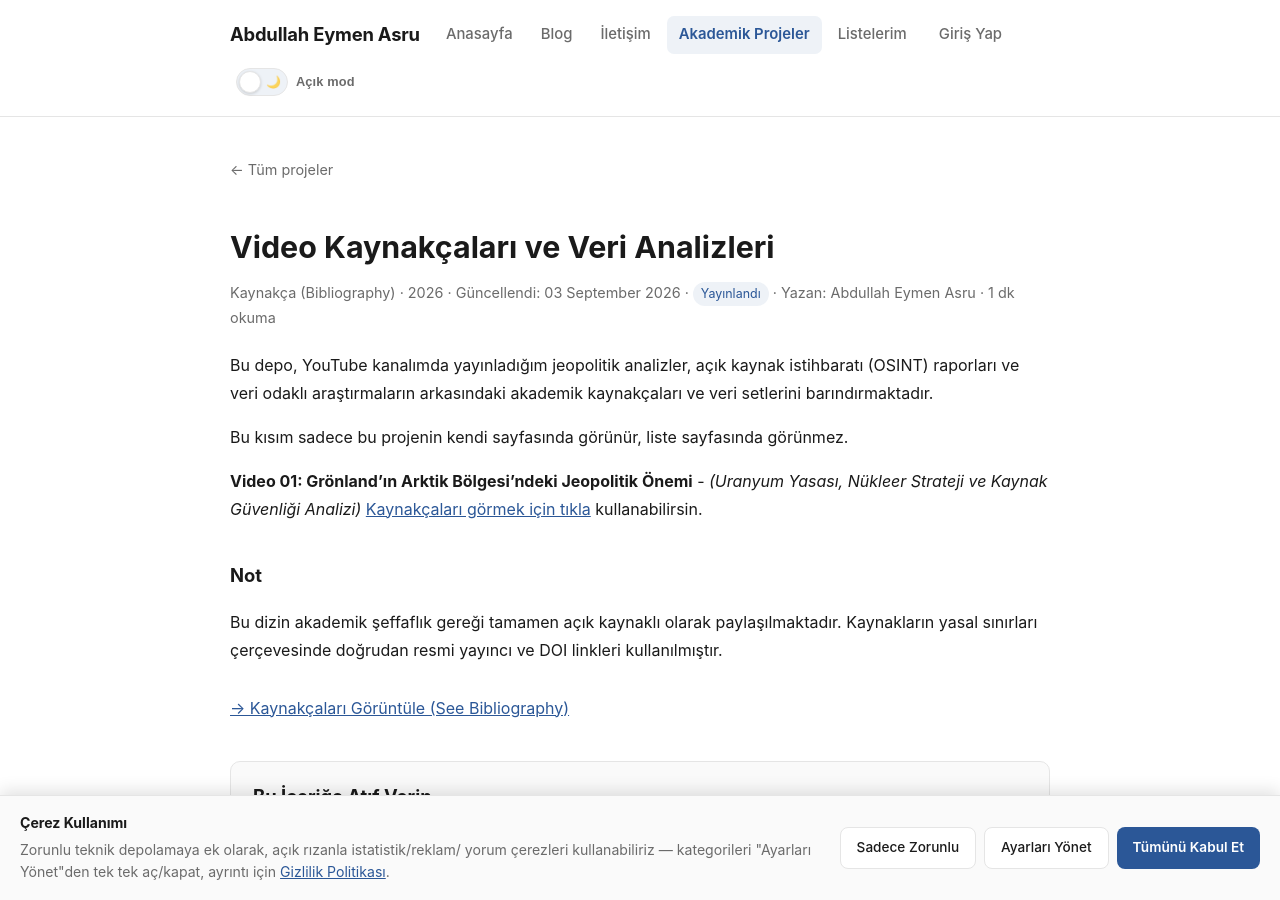
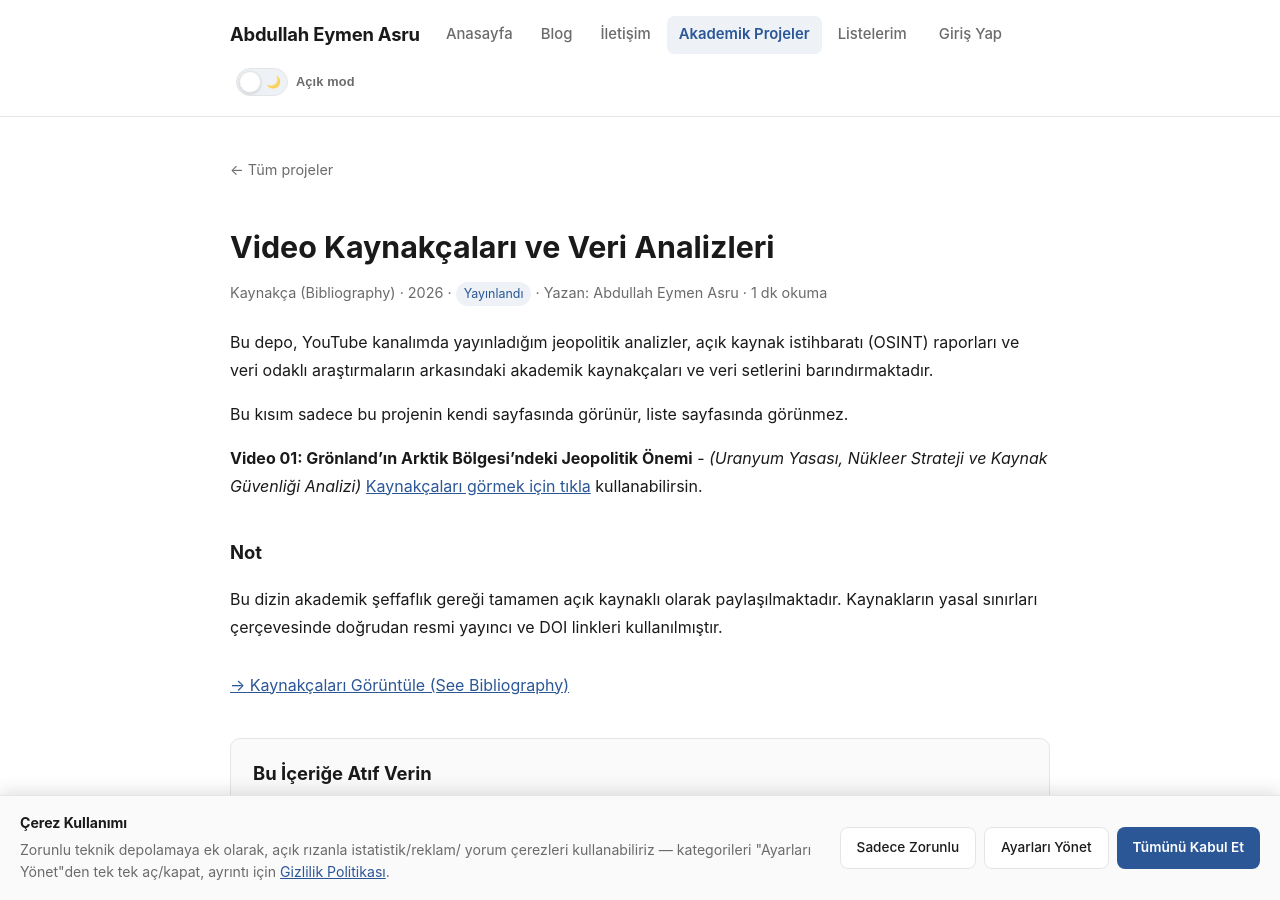
Before and after one commit to abdullah-eymen-asru/abdullah-eymen-asru.github.io, a Jekyll site: the page built from _projects/2026/akademik-kaynaklar.md, in a window 1280 px wide and 900 px high. Built offline with Jekyll 4.4.1, drawn with Linux system fonts in a browser that asks for light colours.

Commit message:
İçerik güncellendi: _projects/2026/akademik-kaynaklar.md

```diff
--- a/_projects/2026/akademik-kaynaklar.md
+++ b/_projects/2026/akademik-kaynaklar.md
@@ -1,7 +1,6 @@
 ---
 title: "Video Kaynakçaları ve Veri Analizleri"
 date: 2026-06-22
-guncelleme_tarihi: 2026-09-03
 author: "Abdullah Eymen Asru"
 yazar_id: "1b251ffa-d81f-473d-89eb-83baf66364f6"
 olusturan_id: "1b251ffa-d81f-473d-89eb-83baf66364f6"
```
